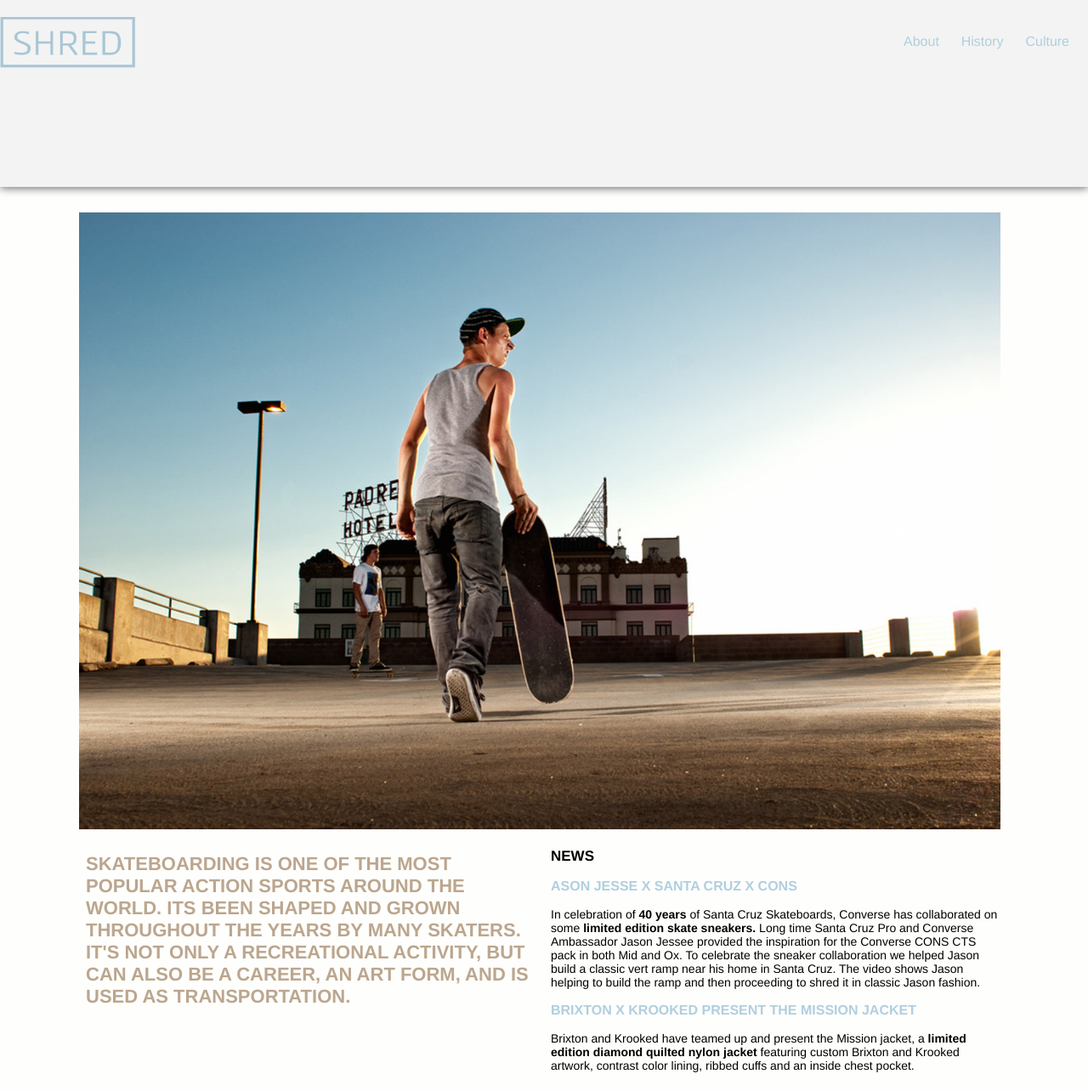
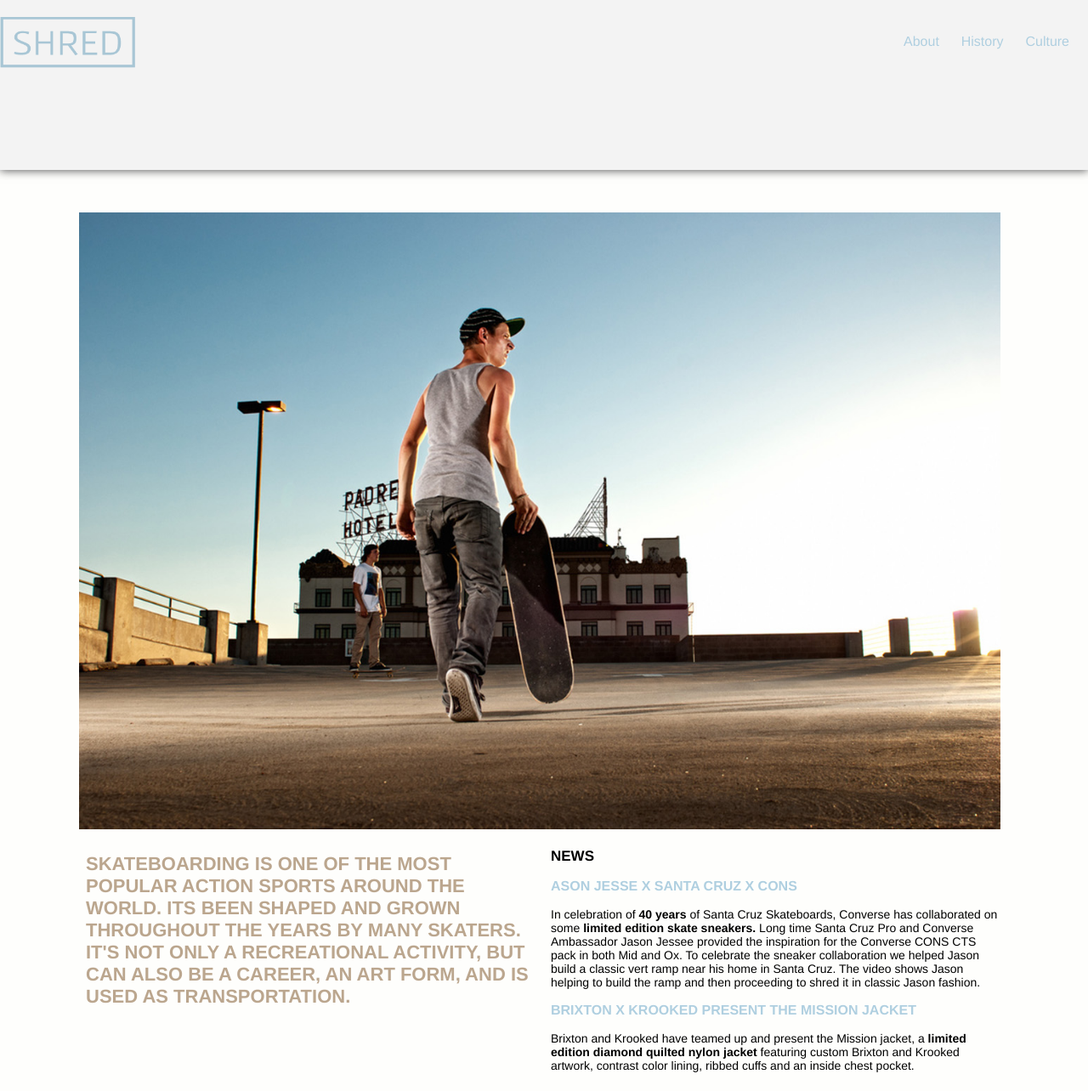
Before and after one commit to maddiwatson1/large-data-site, a Jekyll site: the page built from index.html, in a window 1280 px wide. Shown: the whole page at 85% size. Built offline with Jekyll 4.4.1, drawn with Linux system fonts in a browser that asks for light colours; Markdown is read by kramdown in place of the engine named in the settings.

Commit message:
changed nav height

```diff
--- a/css/general.css
+++ b/css/general.css
@@ -25,7 +25,7 @@ h1 {
 nav {
 	background-color: rgba(241,240,240, 0.8);
 	width: 100%;
-	height: 220px;
+	height: 200px;
 	box-shadow: 0px 1px 10px #5E5E5E;
 	position: fixed;
 	left: 0px;
```
